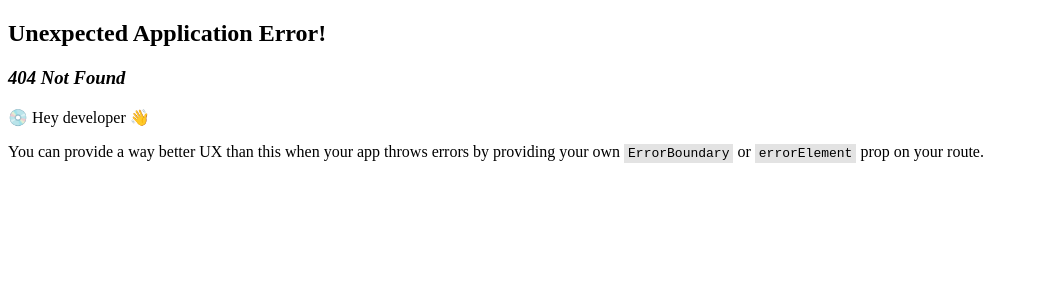
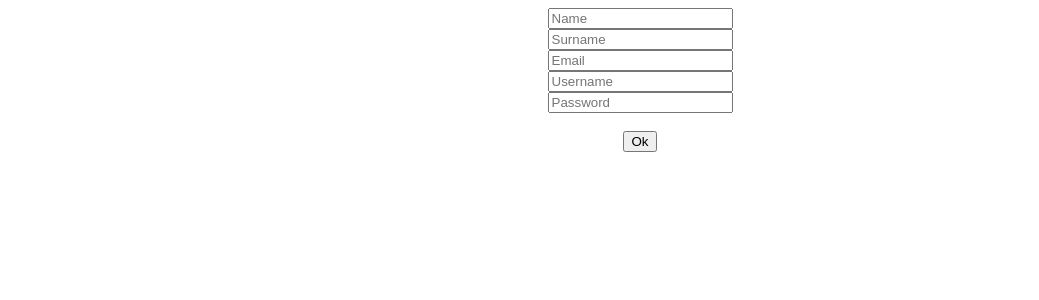
Before and after one commit to GanievaSabina202/task-management, a React (Create React App) app: page /signup in a window 1280 px wide. Before the commit this address had no page. Shown: the top 300 px of the page, without its empty margins (0-1039 px from the left). Built offline with nearby package versions, Linux system fonts and the light colour scheme.

Commit message:
Sign Up Page UI

```diff
--- a/src/index.js
+++ b/src/index.js
@@ -6,11 +6,16 @@ import {
 } from "react-router-dom";
 import Login from './pages/Login';
 import App from './App';
+import Signup from './pages/Signup';
 
 const router = createBrowserRouter([
   {
     path: "/",
     element: <Login />
+  },
+  {
+    path: "/signup",
+    element: <Signup />
   },
   {
     path: "/dashboard",
--- a/src/pages/Login.jsx
+++ b/src/pages/Login.jsx
@@ -3,6 +3,7 @@ import axios from 'axios';
 import { useNavigate } from 'react-router';
 import 'react-toastify/dist/ReactToastify.css';
 import { ToastContainer, toast } from 'react-toastify'
+import { Link } from 'react-router-dom';
 
 const Login = () => {
     const navigate = useNavigate()
@@ -17,6 +18,7 @@ const Login = () => {
                 userName,
                 password,
             })
+
             toast.success('You are successfully signed in', {
                 position: "top-right",
                 autoClose: 1500,
@@ -64,8 +66,6 @@ const Login = () => {
         }
     }
 
-
-
     return (
         <>
             <ToastContainer />
@@ -81,7 +81,11 @@ const Login = () => {
                     onChange={(e) => setPassword(e.target.value)}
                     placeholder='Password'
                     type='text' />
-                <button type='submit'>Sign in</button>
+                <button type='submit'>Daxil ol</button>
+
+                <br /><br /><br />
+                <span>Qeydiyyatdan kecin</span><br />
+                <Link to="/signup">Sign in</Link>
             </form>
         </>
     )
--- a/src/pages/Signup.jsx
+++ b/src/pages/Signup.jsx
@@ -0,0 +1,155 @@
+import React, { useState } from 'react'
+import 'react-toastify/dist/ReactToastify.css';
+import { ToastContainer, toast } from 'react-toastify'
+import axios from 'axios';
+import { useNavigate } from 'react-router';
+
+const Signup = () => {
+    const [errors, setErrors] = useState({});
+    const navigate = useNavigate()
+
+    const [formData, setFormData] = useState({
+        name: '',
+        surname: '',
+        email: '',
+        username: '',
+        password: '',
+    })
+
+
+
+    const handleChange = (e) => {
+        setFormData((prevData) => ({
+            ...prevData,
+            [e.target.name]: e.target.value,
+        }))
+    };
+
+    const formValidate = () => {
+        const { name, surname, email, username, password } = formData;
+        const errors = {};
+        if (name.trim() === '') {
+            errors.name = "Ad bosdur"
+        }
+        if (surname.trim() === '') {
+            errors.surname = "Soyad bosdur"
+        }
+        if (email.trim() === '') {
+            errors.email = "Email bosdur"
+        }
+        if (username.trim() === '') {
+            errors.username = "Username adı bosdur"
+        }
+        if (email.trim() === '') {
+            errors.email = 'Email bosdur';
+        } else if (!/\S+@\S+\.\S+/.test(email)) {
+            errors.email = 'Format duzgun deyil';
+        }
+
+        return errors
+    }
+
+
+    const getSignupRequest = async () => {
+        try {
+            const response = await axios.post('https://646cf4697b42c06c3b2c548f.mockapi.io/task/v1/signup', formData);
+
+            toast.success('You are successfully signed in', {
+                position: 'top-right',
+                autoClose: 1500,
+                hideProgressBar: false,
+                closeOnClick: true,
+                pauseOnHover: true,
+                draggable: true,
+                progress: undefined,
+                theme: 'colored',
+            });
+
+            setTimeout(() => {
+                navigate('/dashboard', { replace: true });
+            }, 1700);
+
+        } catch (error) {
+            toast.error(error.response.data.Message, {
+                position: 'top-right',
+                autoClose: 4000,
+                hideProgressBar: false,
+                closeOnClick: true,
+                pauseOnHover: true,
+                draggable: true,
+                progress: undefined,
+                theme: 'colored',
+            });
+        }
+    }
+
+
+    const handlerSubmit = (e) => {
+        e.preventDefault();
+        const errors = formValidate();
+
+        if (Object.keys(errors).length > 0) {
+            setErrors(errors);
+        } else {
+            setErrors({});
+            getSignupRequest();
+        }
+    }
+
+    return (
+        <>
+            <ToastContainer />
+            <form onSubmit={handlerSubmit} style={{ display: 'flex', flexDirection: "column", alignItems: "center", justifyContent: 'center' }}>
+                <input
+                    name="name"
+                    value={formData.name}
+                    onChange={handleChange}
+                    className={errors.name ? 'error' : ''}
+                    placeholder="Name"
+                />
+                <span>{errors.name && <span style={{ color: 'red' }}>{errors.name}</span>}</span>
+
+                <input
+                    name='surname'
+                    value={formData.surname}
+                    onChange={handleChange}
+                    className={errors.surname ? 'error' : ''}
+                    placeholder='Surname'
+                />
+                <span>{errors.surname && <span style={{ color: 'red' }}>{errors.surname}</span>}</span>
+
+                <input
+                    name='email'
+                    value={formData.email}
+                    className={errors.email ? 'error' : ''}
+                    onChange={handleChange}
+                    placeholder='Email'
+                />
+                <span>{errors.email && <span style={{ color: 'red' }}>{errors.email}</span>}</span>
+
+                <input
+                    name='username'
+                    value={formData.username}
+                    className={errors.username ? 'error' : ''}
+                    onChange={handleChange}
+                    placeholder='Username'
+                />
+                <span>{errors.username && <span style={{ color: 'red' }}>{errors.username}</span>}</span>
+
+                <input
+                    name='password'
+                    value={formData.password}
+                    className={errors.password ? 'error' : ''}
+                    onChange={handleChange}
+                    placeholder='Password'
+                />
+                <span>{errors.password && <span style={{ color: 'red' }}>{errors.password}</span>}</span>
+
+                <br />
+                <button type='submit'>Ok</button>
+            </form>
+        </>
+    )
+}
+
+export default Signup
```
